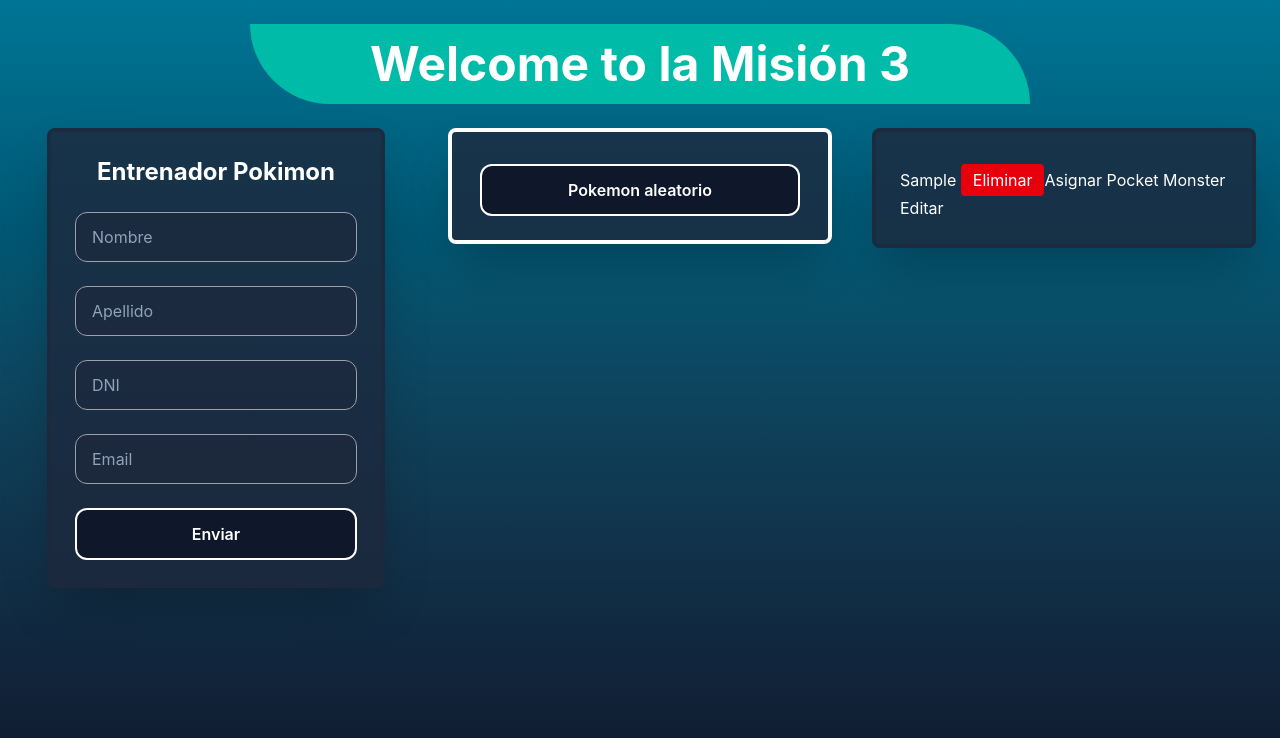
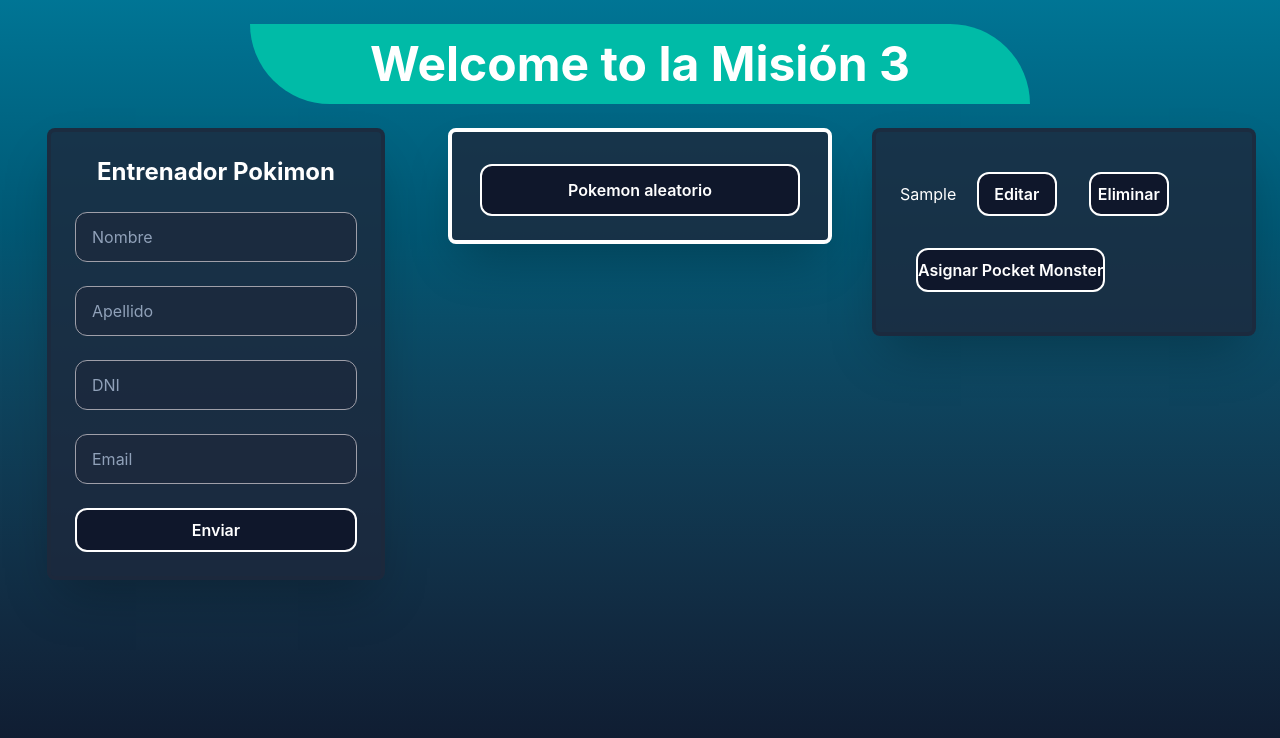
Before and after one commit to yoherman2076/Mision3, a Vue app: page / in a window 1280 px wide. Both pictures are taken after typing "Sample", "Sample", "Sample", "name@example.com" into the empty fields and a click on the button "Enviar". Shown: the top 738 px of the page. Built offline with nearby package versions, Linux system fonts and the light colour scheme; no server answers.

Commit message:
fix: add BaseButton in the TrainerCard

```diff
--- a/src/components/BaseButton.vue
+++ b/src/components/BaseButton.vue
@@ -1,7 +1,7 @@
 <template>
     <button
         :type="type"
-        class="w-full rounded-xl border-2 bg-slate-900 py-3 font-semibold text-white hover:bg-slate-800/80 transition"
+        class="w-auto min-w-20 rounded-xl border-2 bg-slate-900 py-2 font-semibold text-white hover:bg-slate-800/80 transition"
     >
         <slot />
     </button>
--- a/src/components/TrainerCard.vue
+++ b/src/components/TrainerCard.vue
@@ -0,0 +1,53 @@
+<template>
+<div>
+    {{ trainer.name }}
+    <BaseButton @click='editTrainer' class="mx-4">
+        Editar
+    </BaseButton>
+
+    <BaseButton class="m-4"
+        @click="trainerStore.deleteTrainer(props.trainer.id)">
+        Eliminar
+    </BaseButton>
+
+    <BaseButton class="m-4"
+        v-if="!trainer.pokemon_assigned"
+        @click="assignPokemon(props.trainer.id)"
+    >
+        Asignar Pocket Monster
+    </BaseButton>
+
+    <p v-if="trainer.pokemon_assigned">
+    {{ trainer.pokemon_assigned.name }}
+    </p>
+    <img
+    v-if="trainer.pokemon_assigned"
+    :src="trainer.pokemon_assigned.sprites.front_default"
+    :alt="trainer.pokemon_assigned.name"
+    />
+</div>
+</template>
+
+<script setup lang="ts">
+import { useTrainerStore } from '../stores/trainerStores'
+import { usePokimon } from '../composable/usePokimon'
+import BaseButton from '../components/BaseButton.vue'
+
+const trainerStore = useTrainerStore()
+const { getRandomPokemon } = usePokimon()
+
+const props = defineProps<{
+    trainer: Trainer
+}>()
+
+
+async function assignPokemon() {
+    const pokemon = await getRandomPokemon()
+    if(!pokemon) return
+    trainerStore.assignPokemon(props.trainer.id, pokemon)
+}
+
+function editTrainer() {
+    trainerStore.startEditing(props.trainer)
+}
+</script>
--- a/src/components/TrainerList.vue
+++ b/src/components/TrainerList.vue
@@ -1,45 +1,16 @@
 <template>
-<div
+<div class="space-y-4">
+    <TrainerCard
     v-for="trainer in trainerStore.trainers"
     :key="trainer.id"
->
-    {{ trainer.name }}
-    <button
-        @click="trainerStore.deleteTrainer(trainer.id)"
-         class="mt-2 rounded bg-red-600 px-3 py-1 hover:bg-red-700"
-    >
-        Eliminar
-    </button>
-    <button
-        v-if="!trainer.pokemon_assigned"
-        @click="assignPokemon(trainer.id)"
-    >
-        Asignar Pocket Monster
-    </button>
-    <p v-if="trainer.pokemon_assigned">
-    {{ trainer.pokemon_assigned.name }}
-    </p>
-    <img
-    v-if="trainer.pokemon_assigned"
-    :src="trainer.pokemon_assigned.sprites.front_default"
-    :alt="trainer.pokemon_assigned.name"
+    :trainer="trainer"
     />
-    <button @click="trainerStore.startEditing(trainer)">
-        Editar
-    </button>
 </div>
 </template>
 
 <script setup lang="ts">
-import { useTrainerStore } from '../stores/trainerStores'
-import { usePokimon } from '../composable/usePokimon'
-// import BaseButton from './BaseButton.vue';
+import { useTrainerStore } from '../stores/trainerStores.ts'
+import TrainerCard from './TrainerCard.vue';
+
 const trainerStore = useTrainerStore()
-const { getRandomPokemon } = usePokimon()
-
-async function assignPokemon(id: string) {
-    const pokemon = await getRandomPokemon()
-    if (!pokemon) return
-    trainerStore.assignPokemon(id, pokemon)
-}
 </script>
```
